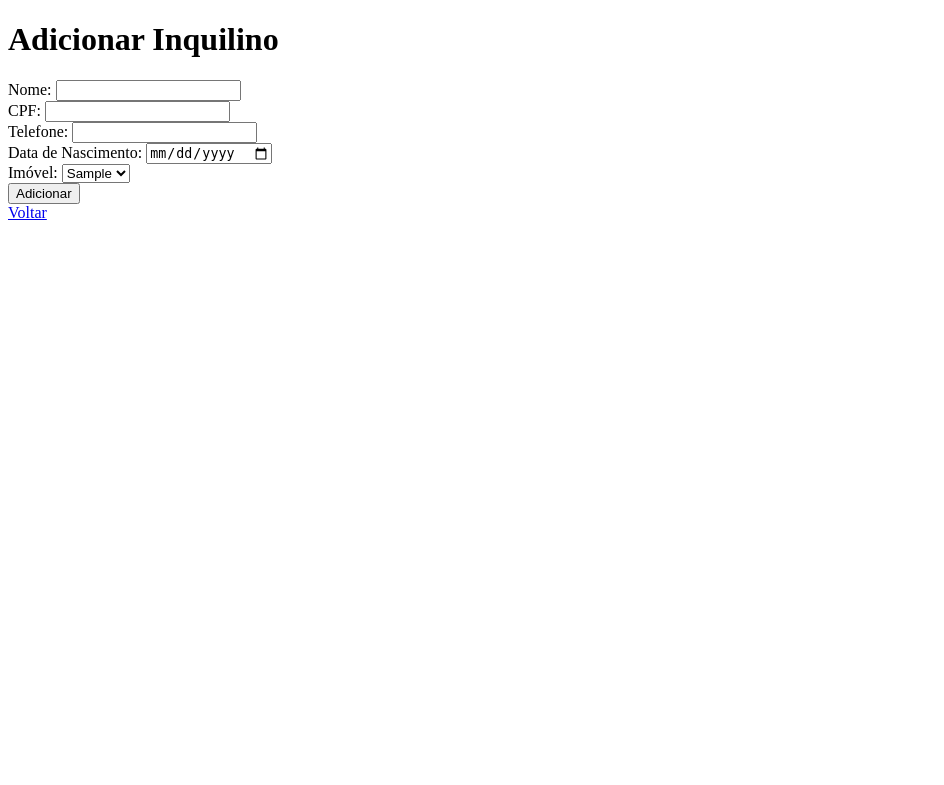
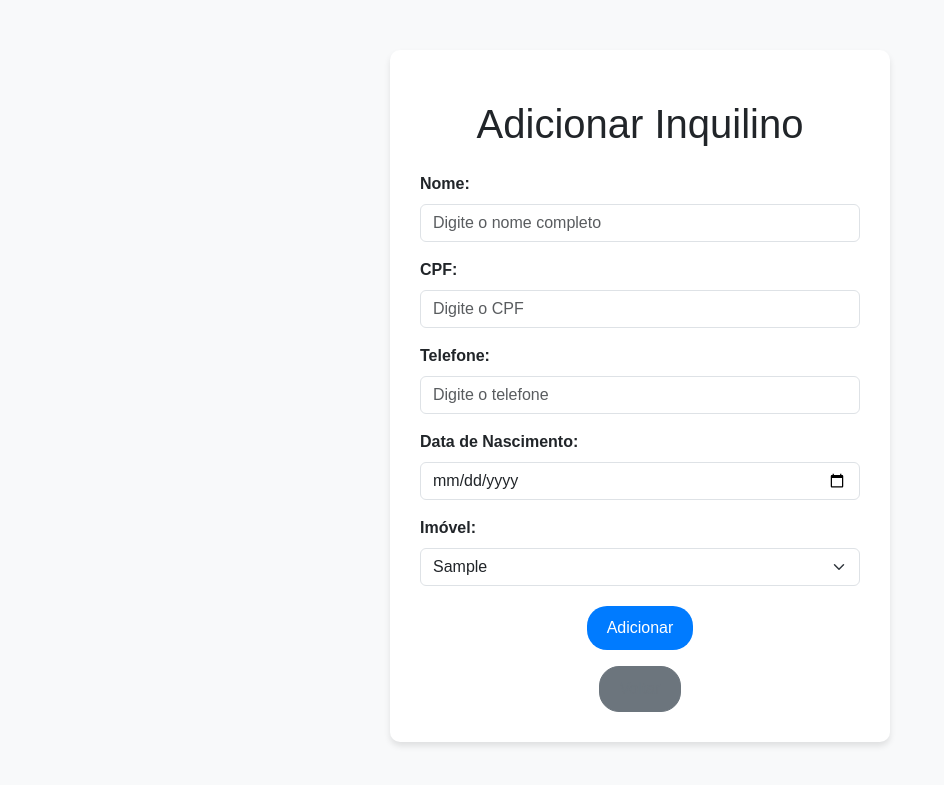
Before and after one commit to JulioLage-Alx/Site-Imobiliaria, a Flask app: page /add_inquilino in a window 1280 px wide. Shown: the top 785 px of the page, without its empty margins (0-944 px from the left). Run offline with Flask 3, Linux system fonts and the light colour scheme; tables that the repository leaves empty hold one stand-in row (values such as "Sample post").

Commit message:
MOD: modificaçao do html dos inquilinos

```diff
--- a/templates/index.html
+++ b/templates/index.html
@@ -9,8 +9,8 @@
 </head>
 <body>
     <div class="container mt-5">
-        <h1 class="text-center">Bem-vindo!</h1>
-        <p class="text-center">Essa página foi criada com Flask e Bootstrap.</p>
+        <h1 class="text-center">CONTROLE DE IMOVEIS</h1>
+        <p class="text-center">PARA MELHOR CONTROLE</p>
         <div class="text-center">
             <!-- Link para a rota /add_imovel -->
             <a href="/add_imovel" class="btn btn-primary">Adicionar Imóvel</a>
--- a/templates/inquilino.html
+++ b/templates/inquilino.html
@@ -2,24 +2,89 @@
 <html lang="pt-BR">
 <head>
     <meta charset="UTF-8">
+    <meta name="viewport" content="width=device-width, initial-scale=1.0">
     <title>Adicionar Inquilino</title>
+    <!-- Bootstrap CSS -->
+    <link href="https://cdn.jsdelivr.net/npm/bootstrap@5.3.0-alpha1/dist/css/bootstrap.min.css" rel="stylesheet">
+    <style>
+        body {
+            background-color: #f8f9fa;
+            font-family: 'Arial', sans-serif;
+        }
+        .form-container {
+            max-width: 500px;
+            margin: 50px auto;
+            padding: 30px;
+            background-color: #ffffff;
+            border-radius: 10px;
+            box-shadow: 0 4px 6px rgba(0, 0, 0, 0.1);
+        }
+        .form-label {
+            font-weight: bold;
+        }
+        .btn-primary {
+            background-color: #007bff;
+            border: none;
+            border-radius: 20px;
+            padding: 10px 20px;
+            transition: background-color 0.3s ease;
+        }
+        .btn-primary:hover {
+            background-color: #0056b3;
+        }
+        .btn-secondary {
+            border-radius: 20px;
+            padding: 10px 20px;
+            color: #6c757d;
+            text-decoration: none;
+        }
+        .btn-secondary:hover {
+            color: #495057;
+        }
+        .text-center {
+            margin-top: 20px;
+        }
+    </style>
 </head>
 <body>
-    <h1>Adicionar Inquilino</h1>
+    <div class="container">
+        <div class="form-container">
+            <h1 class="text-center mb-4">Adicionar Inquilino</h1>
             <form method="POST">
-        <label>Nome: <input type="text" name="nome" required></label><br>
-        <label>CPF: <input type="text" name="cpf" required></label><br>
-        <label>Telefone: <input type="text" name="telefone" required></label><br>
-        <label>Data de Nascimento: <input type="date" name="data_nascimento" required></label><br>
-        <label>Imóvel:
-            <select name="imovel_id" required>
+                <div class="mb-3">
+                    <label for="nome" class="form-label">Nome:</label>
+                    <input type="text" id="nome" name="nome" class="form-control" placeholder="Digite o nome completo" required>
+                </div>
+                <div class="mb-3">
+                    <label for="cpf" class="form-label">CPF:</label>
+                    <input type="text" id="cpf" name="cpf" class="form-control" placeholder="Digite o CPF" required>
+                </div>
+                <div class="mb-3">
+                    <label for="telefone" class="form-label">Telefone:</label>
+                    <input type="text" id="telefone" name="telefone" class="form-control" placeholder="Digite o telefone" required>
+                </div>
+                <div class="mb-3">
+                    <label for="data_nascimento" class="form-label">Data de Nascimento:</label>
+                    <input type="date" id="data_nascimento" name="data_nascimento" class="form-control" required>
+                </div>
+                <div class="mb-3">
+                    <label for="imovel_id" class="form-label">Imóvel:</label>
+                    <select id="imovel_id" name="imovel_id" class="form-select" required>
                         {% for imovel in imoveis %}
                             <option value="{{ imovel.id }}">{{ imovel.endereco }}</option>
                         {% endfor %}
                     </select>
-        </label><br>
-        <button type="submit">Adicionar</button>
+                </div>
+                <div class="text-center">
+                    <button type="submit" class="btn btn-primary">Adicionar</button>
+                </div>
             </form>
-    <a href="/">Voltar</a>
+            <div class="text-center mt-3">
+                <a href="/" class="btn btn-secondary">Voltar</a>
+            </div>
+        </div>
+    </div>
+    <!-- Bootstrap JS -->
+    <script src="https://cdn.jsdelivr.net/npm/bootstrap@5.3.0-alpha1/dist/js/bootstrap.bundle.min.js"></script>
 </body>
 </html>
```
Lines whose indentation alone changed are shown as unchanged.
